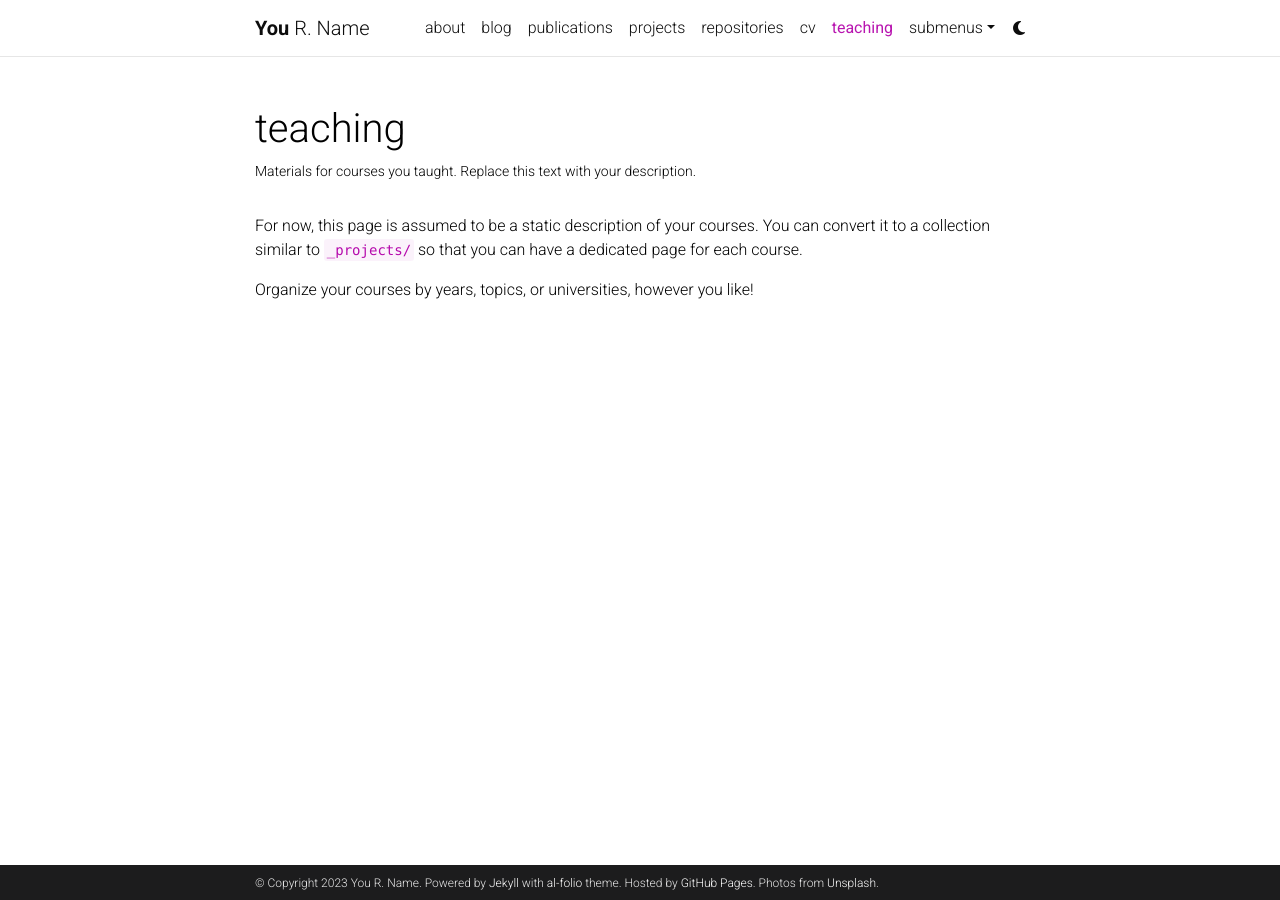
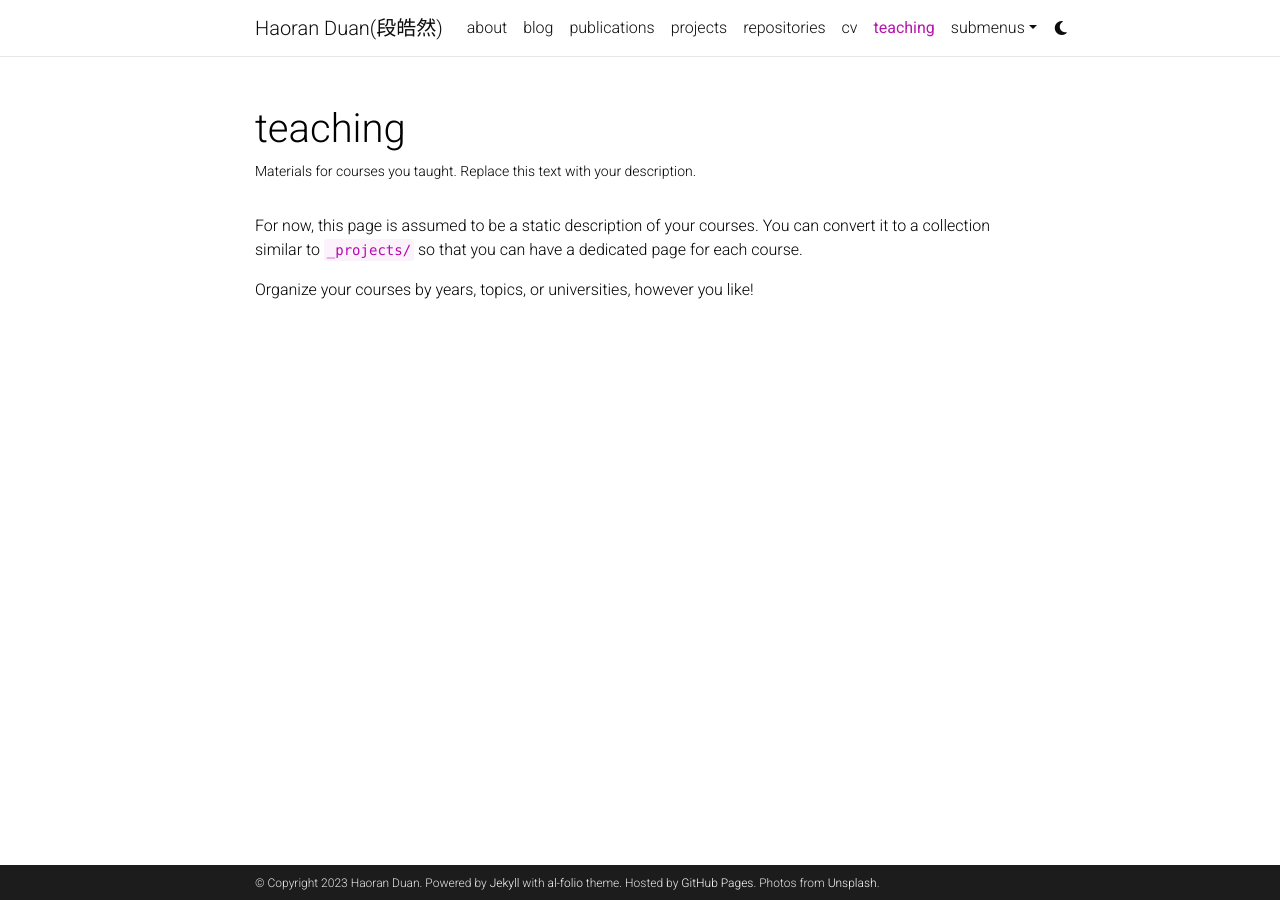
Before and after one commit to haoranD/haorand.github.io, a Jekyll site: the page built from _pages/teaching.md, in a window 1280 px wide. Built offline with Jekyll 4.4.1, drawn with Linux system fonts in a browser that asks for light colours; comment, search, counter and statistics services are not loaded; a style sheet for code colours, icons or effects is not loaded.

Commit message:
Update _config.yml

```diff
--- a/_config.yml
+++ b/_config.yml
@@ -2,11 +2,11 @@
 # Site settings
 # -----------------------------------------------------------------------------
 
-title: blank # the website title (if blank, full name will be used instead)
-first_name: You
-middle_name: R.
-last_name: Name
-email: you@example.com
+title: Haoran Duan(段皓然)
+first_name: Haoran
+middle_name:
+last_name: Duan
+email: haoranduan28@gmail.com
 description: > # the ">" symbol means to ignore newlines until "footer_text:"
   A simple, whitespace theme for academics. Based on [*folio](https://github.com/bogoli/-folio) design.
 footer_text: >
```
